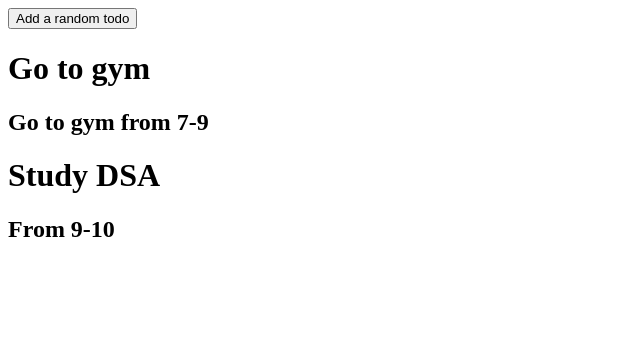
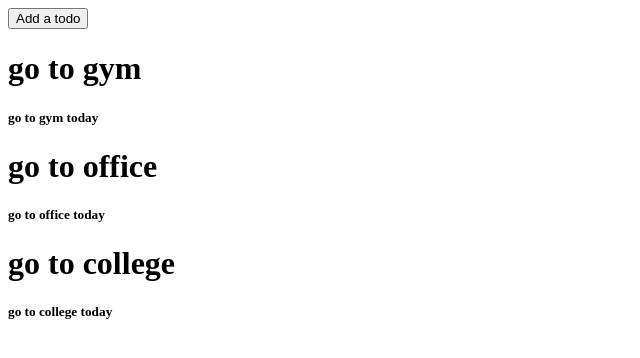
Before and after one commit to sachinxsharma/ReactDev, a React (Vite) app: page / in a window 1280 px wide. Shown: the top 358 px of the page, without its empty margins (0-640 px from the left). Built offline with nearby package versions, Linux system fonts and the light colour scheme.

Commit message:
created a todo app.

```diff
--- a/src/App.jsx
+++ b/src/App.jsx
@@ -1,43 +1,61 @@
-import React, { useState } from 'react';
+import { useState } from "react";
 
-function App() {
-  const [todos, setTodos] = useState([
-    {
-      title: "Go to gym",
-      description: "Go to gym from 7-9",
-      completed: false
-    },
-    {
-      title: "Study DSA",
-      description: "From 9-10",
-      completed: false
+let counter = 4;
+function App(){
+  const [todos, setTodos] = useState([{
+    id:1,
+    title:"go to gym",
+    description:"go to gym today"
+  },{
+    id:2,
+    title:"go to office",
+    description:"go to office today"
+  }, {
+    id:3,
+    title:"go to college",
+    description:"go to college today"
+  }])
+
+  function addTodo(){
+    // setTodos([...todos, {
+    //   id:4,
+    //   title: Math.random(),
+    //   description: Math.random()
+    // }])
+
+    const newTodos = [];
+    for (let i =0; i<todos.length; i++){
+      newTodos.push(todos[i]);
     }
-  ]);
+    newTodos.push({
+      id:counter++,
+      title:Math.random(),
+      description: Math.random()
+    })
+    setTodos(newTodos)
 
-  function addTodo() {
-    setTodos([...todos, {
-      title: "new title ",
-      description: "desc of new todo"
-    }]);
   }
 
   return (
     <div>
-      <button onClick={addTodo}>Add a random todo</button>
-      {todos.map((todo, index) => (
-        <Todo key={index} title={todo.title} description={todo.description} />
-      ))}
+      <button onClick={addTodo}>Add a todo</button>
+      {todos.map(todo => <Todo key={todo.id} title={todo.title} description={todo.description} /> )}
+      {/* {todos.map(function(todo){
+        return <Todo title={todo.title} description={todo.description} />
+      })} */}
     </div>
-  );
+  )
 }
 
-function Todo(props) {
-  return (
-    <div>
-      <h1>{props.title}</h1>
-      <h2>{props.description}</h2>
-    </div>
-  );
+function Todo({title, description}){
+  return <div>
+    <h1>
+      {title}
+    </h1>
+    <h5>
+      {description}
+    </h5>
+  </div>
 }
 
-export default App;
+export default App
```
